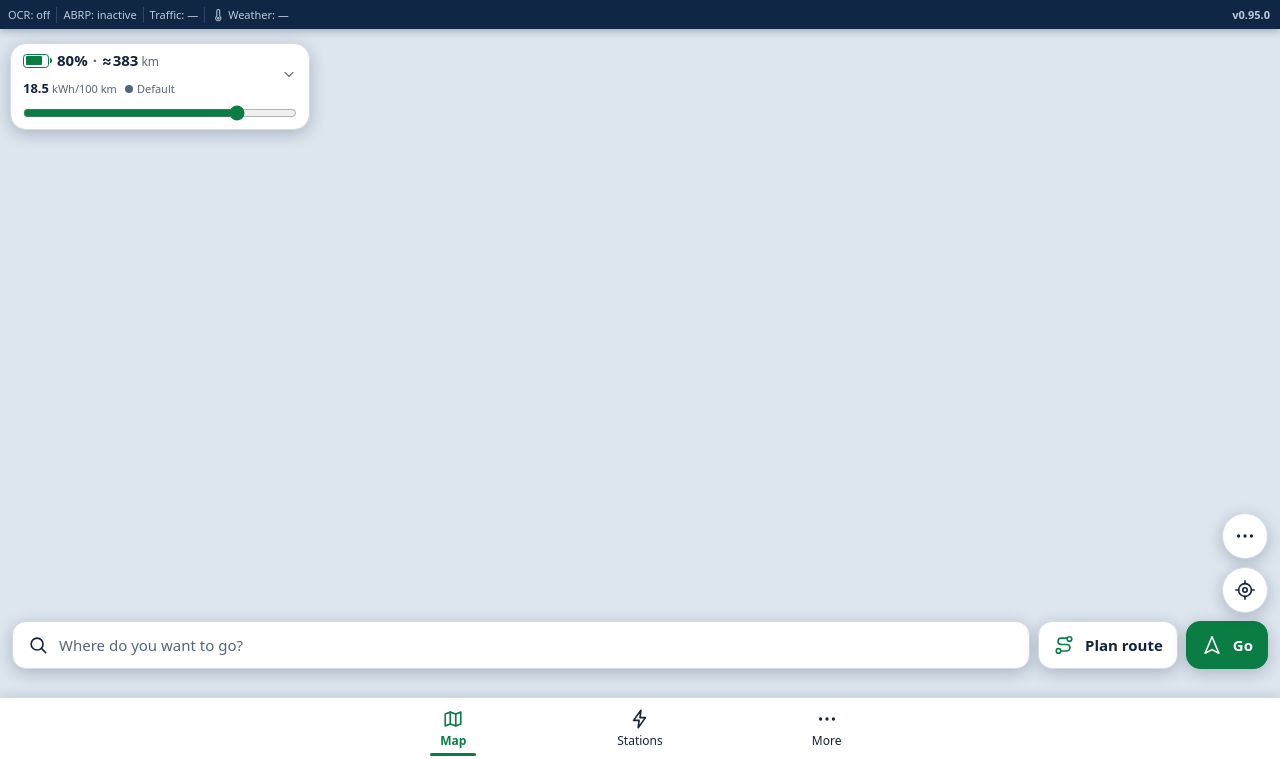
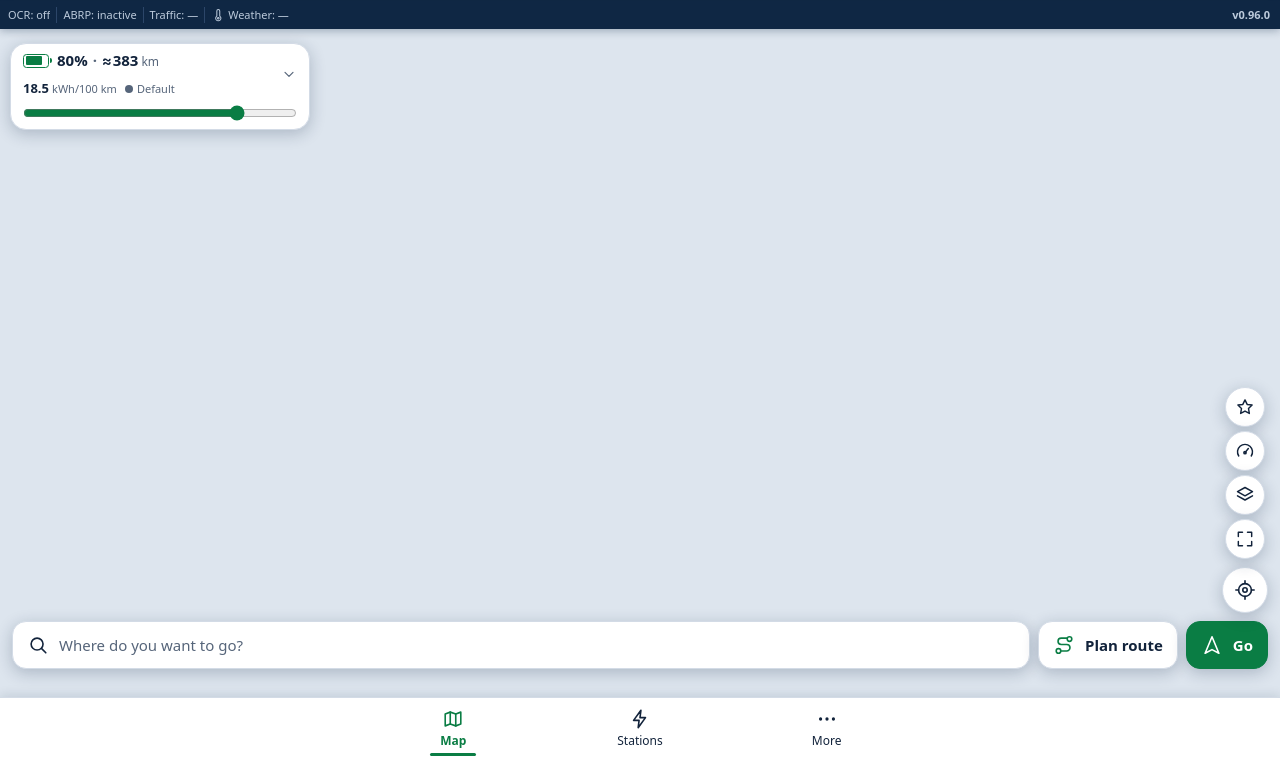
Before and after one commit to ozdemirumit/EV-Route-Finder, a plain HTML site: page index.html in a window 1280 px wide. Shown: the part 41-800 px from the top of the page. Drawn offline with Linux system fonts and the light colour scheme; no server answers.

Commit message:
beta v0.96.0: harita uc nokta menusu kaldirildi, kontroller sag kenarda dikey sutunda
Co-Authored-By: Claude Opus 5.5 <noreply@anthropic.com>

```diff
--- a/css/styles.css
+++ b/css/styles.css
@@ -528,17 +528,21 @@ html[lang="tr"] .pct-sign { order: -1; }
 body.sheet-open .socbar { display: none; }
 
 /* Harita üstü: alttan yukarı yığın (konum düğmeleri, navigasyon şeridi, arama, yakın istasyonlar). Üstündeki boşluk harita atfı için. */
-.mapstack { position: absolute; left: 12px; right: 12px; bottom: calc(var(--nav-h) + var(--safe-b) + 28px); display: flex; flex-direction: column; gap: 8px; pointer-events: none; }
+.mapstack { position: absolute; left: 12px; right: calc(12px + env(safe-area-inset-right, 0px)); bottom: calc(var(--nav-h) + var(--safe-b) + 28px); display: flex; flex-direction: column; gap: 8px; pointer-events: none; }
 .mapstack > * { pointer-events: auto; }
 .fabs { position: relative; align-self: flex-end; display: flex; flex-direction: column; gap: 8px; }
 .fabs button { width: 46px; height: 46px; display: grid; place-items: center; border-radius: 50%; color: var(--text); background: rgba(20, 25, 32, .95); border: 1px solid rgba(255, 255, 255, .14); box-shadow: 0 4px 16px #0008; }
-.fabs button.on, #fab-tools[aria-expanded="true"] { color: var(--accent); border-color: var(--accent-dim); }
+.fabs button.on { color: var(--accent); border-color: var(--accent-dim); }
 #fab-nav { background: var(--accent); color: #04271c; border-color: var(--accent); }
 #fab-nav .ic { color: inherit; }
 body:not(.navmode) .nav-only { display: none; }
-/* Üç nokta yığını: üç noktanın hemen üstünde yukarı açılır; yükseklik yetmezse (shell.js ölçer) sonraki sütun sola açılır */
-.fabs-more { position: absolute; right: 3px; bottom: calc(100% + 6px); width: 40px; display: flex; flex-flow: column wrap-reverse; justify-content: flex-end; gap: 4px; }
-.fabs .fabs-more button { width: 40px; height: 40px; }
+/* Sağ kenar sütunu: konum düğmelerinin üstünden yukarı dizilir; yükseklik yetmezse (shell.js ölçer) sonraki sütun sola açılır. Görünür 40 + 2x2 dokunma payı = 44 px */
+.fabs-more { align-self: flex-end; margin-right: 3px; width: 40px; display: flex; flex-flow: column wrap-reverse; justify-content: flex-end; gap: 4px; }
+.fabs .fabs-more button { position: relative; width: 40px; height: 40px; }
+.fabs .fabs-more button::after { content: ""; position: absolute; inset: -3px; } /* 1 px kenarlıktan taşar: 40 + 2x2 = 44 */
+.fabs.side .fabs-more { position: absolute; right: calc(100% + 8px); bottom: 0; margin-right: 0; }
+body.sheet-open .fabs-more { display: none; }
+@media (max-width: 900px) { body:has(.station-card:not(.hidden)) .fabs-more { display: none; } }
 .fabs .fabs-more button .ic { width: 20px; height: 20px; }
 #fab-stopnav { color: var(--bad); }
 body.navmode #fab-route { display: none; } /* navigasyonda aynı işi nh-overview yapar */
@@ -651,15 +655,16 @@ html[lang="tr"] .nh-flag { display: none; }
   .bottomnav button { flex-direction: row; gap: 5px; font-size: 11px; }
   .bottomnav button span .ic { width: 18px; height: 18px; }
   .bottomnav button.active::after { bottom: 1px; }
-  .mapstack { left: calc(248px + env(safe-area-inset-left, 0px)); right: 8px; bottom: calc(var(--safe-b) + 4px); flex-direction: row; align-items: center; }
+  .mapstack { left: calc(248px + env(safe-area-inset-left, 0px)); right: calc(8px + env(safe-area-inset-right, 0px)); bottom: calc(var(--safe-b) + 4px); flex-direction: row; align-items: center; }
   .searchrow, .navhud { flex: 1; min-width: 0; }
   .searchbar, .rota-btn { min-height: 40px; font-size: 14px; }
   .navhud { min-height: 40px; padding: 3px 4px; }
   .nh-cell b { font-size: 15px; }
   .nh-time b { font-size: 16px; }
   .navhud .limit-sign { width: 30px; height: 30px; font-size: 12px; }
-  .fabs { position: absolute; right: 0; bottom: calc(100% + 12px); }
+  .fabs { position: absolute; right: 0; bottom: calc(100% + 12px + var(--ev-lift, 0px)); }
   .fabs button { width: 42px; height: 42px; }
+  .fabs-more { margin-right: 1px; }
   #soc-sheet { margin: auto; }
   .soc-read > div:first-child { flex-direction: row; align-items: center; gap: 8px; }
   .soc-big { font-size: 30px; }
@@ -728,7 +733,7 @@ body.navmode .statusrow { padding-top: calc(2px + var(--safe-t)); }
 .socbar:active { background: var(--card-2); }
 .socbar.low { border-color: var(--warn); }
 .fabs button, .searchbar .ic { color: var(--text); }
-.fabs button.on, #fab-tools[aria-expanded="true"] { color: var(--accent); border-color: var(--accent); }
+.fabs button.on { color: var(--accent); border-color: var(--accent); }
 #fab-me.gps-bad { color: var(--warn); border-color: var(--warn); }
 .searchbar { color: var(--muted); }
 .station-card { backdrop-filter: none; -webkit-backdrop-filter: none; }
--- a/index.html
+++ b/index.html
@@ -798,7 +798,7 @@
   <div class="pickbar hidden" id="pickbar" role="status"><span id="pick-text"></span><button class="btn sm" id="pick-cancel" type="button">İptal</button></div>
   <div class="mapstack" id="mapstack">
     <div class="fabs" id="fabs">
-      <div class="fabs-more hidden" id="fabs-more" role="group" aria-label="Diğer harita kontrolleri">
+      <div class="fabs-more" id="fabs-more" role="group" aria-label="Diğer harita kontrolleri">
         <button type="button" data-tab="favs" aria-label="Favoriler" title="Favoriler"><svg class="ic" aria-hidden="true"><use href="#i-star"/></svg></button>
         <button type="button" data-tab="range" aria-label="Araç ve menzil" title="Araç ve menzil"><svg class="ic" aria-hidden="true"><use href="#i-gauge"/></svg></button>
         <button type="button" data-tab="test" data-premium-only aria-label="Test Modu" title="Test Modu"><svg class="ic" aria-hidden="true"><use href="#i-flask"/></svg></button>
@@ -812,7 +812,6 @@
         <button type="button" id="nh-overview" class="nav-only" aria-label="Rotanın tamamını göster" title="Rotanın tamamını göster"><svg class="ic" aria-hidden="true"><use href="#i-route"/></svg></button>
         <button type="button" id="nh-search" class="nav-only" aria-label="Varış ara" title="Varış ara"><svg class="ic" aria-hidden="true"><use href="#i-search"/></svg></button>
       </div>
-      <button type="button" id="fab-tools" aria-expanded="false" aria-controls="fabs-more" aria-label="Diğer harita kontrolleri" title="Diğer harita kontrolleri"><svg class="ic" aria-hidden="true"><use href="#i-dots"/></svg></button>
       <button type="button" id="fab-stopnav" class="nav-only" aria-haspopup="dialog" aria-controls="stop-nav-dialog" aria-label="Navigasyonu durdur" title="Navigasyonu durdur"><svg class="ic" aria-hidden="true"><use href="#i-stop"/></svg></button>
       <button type="button" id="nh-recenter" class="hidden" aria-label="Aracı ortala" title="Aracı ortala"><svg class="ic" aria-hidden="true"><use href="#i-nav"/></svg></button>
       <button type="button" id="fab-me" aria-label="Haritayı bana ortala" title="Haritayı bana ortala"><svg class="ic" aria-hidden="true"><use href="#i-locate"/></svg></button>
--- a/js/ui/shell.js
+++ b/js/ui/shell.js
@@ -106,28 +106,42 @@ export function initShell() {
   $('fab-search').addEventListener('click', openSearch);
   $('nh-search').addEventListener('click', openSearch);
 
-  // Üç nokta: harita üstünde yukarı açılan küçük simge yığını (pencere değil); dışarı dokununca, Esc ile ya da bir sayfa açılınca kapanır.
-  // Üst çubuğa/panele taşmasın diye yükseklik açılışta ölçülür; yer yetmezse CSS ikinci sütunu sola açar.
+  // Sağ kenar sütunu: harita kontrolleri her zaman görünür, konum düğmelerinin üstünden yukarı dizilir.
+  // Üst panele/haritadan seç çubuğuna taşmasın diye yükseklik ölçülür; yer yetmezse CSS sonraki sütunu sola açar.
+  // İki sütuna da sığmıyorsa (küçük ekranda navigasyon) sütun konum düğmelerinin soluna geçer ve onların yüksekliğini de kullanır.
+  const RAIL_PITCH = 44; // 40 px düğme + 4 px aralık
+  const RAIL_REACH = 8 + 3 * RAIL_PITCH; // konum düğmelerinin solunda en çok 3 sütun
   const more = $('fabs-more');
-  const moreBtn = $('fab-tools');
-  const fitMore = () => { more.style.maxHeight = Math.max(84, $('fabs').getBoundingClientRect().top - hud.getBoundingClientRect().bottom - 14) + 'px'; };
-  const setMore = (open) => {
-    if (open) fitMore();
-    more.classList.toggle('hidden', !open);
-    moreBtn.setAttribute('aria-expanded', String(open));
+  const fabsBox = $('fabs');
+  const pickBox = $('pickbar');
+  const fitMore = () => {
+    const anchor = [...fabsBox.children].find((el) => el !== more && el.offsetParent);
+    if (!anchor) return; // sayfa açıkken harita arayüzü gizli
+    // Yatay ekranda pil şeridi sütunun bölgesine giriyorsa düğmeler şeridin üstünden başlar
+    const ev = $('nav-ev');
+    const lift = ev.offsetParent && getComputedStyle(ev).position === 'absolute' && ev.getBoundingClientRect().right > fabsBox.getBoundingClientRect().left - RAIL_REACH;
+    fabsBox.style.setProperty('--ev-lift', lift ? ev.offsetHeight + 6 + 'px' : '0px');
+    const box = fabsBox.getBoundingClientRect();
+    // Yatay ekranda uyarı panelleri solda durur: yalnızca sütunun ulaşabileceği bölgedekiler sınırdır
+    const limits = [...hud.children, ...$('banners').children, pickBox].filter((el) => el.id !== 'banners' && el.offsetParent && el.getBoundingClientRect().right > box.left - RAIL_REACH);
+    const top = Math.max(0, ...limits.map((el) => el.getBoundingClientRect().bottom));
+    const above = anchor.getBoundingClientRect().top - top - 16;
+    const count = [...more.children].filter((el) => el.offsetParent).length;
+    const side = count > 2 * Math.floor((above + 4) / RAIL_PITCH);
+    fabsBox.classList.toggle('side', side);
+    more.style.maxHeight = Math.max(40, side ? box.bottom - top - 8 : above) + 'px';
   };
-  moreBtn.addEventListener('click', () => setMore(more.classList.contains('hidden')));
+  const railObserver = new ResizeObserver(fitMore);
+  for (const el of [hud, pickBox, fabsBox, $('mapstack')]) railObserver.observe(el);
   window.addEventListener('resize', fitMore);
-  document.addEventListener('tabchange', () => setMore(false));
+  fitMore();
   // Navigasyonu durdur: sağdaki kırmızı düğme, onay ister (yanlışlıkla dokunuşta navigasyon kesilmesin). Varsayılan odak "Devam et"te.
   const stopDlg = $('stop-nav-dialog');
-  $('fab-stopnav').addEventListener('click', () => { setMore(false); stopDlg.showModal(); });
+  $('fab-stopnav').addEventListener('click', () => stopDlg.showModal());
   $('stop-nav-no').addEventListener('click', () => stopDlg.close());
   $('stop-nav-yes').addEventListener('click', () => { stopDlg.close(); stopNav(); });
   stopDlg.addEventListener('click', (e) => { if (e.target === stopDlg) stopDlg.close(); });
   subscribe('nav', () => { if (!getState('nav').active && stopDlg.open) stopDlg.close(); }); // araya varış girerse pencere kalmasın
-  document.addEventListener('click', (e) => { if (!$('fabs').contains(e.target)) setMore(false); });
-  document.addEventListener('keydown', (e) => { if (e.key === 'Escape') setMore(false); });
 
   // Durum ve kontroller penceresi (yükleme, güncelleme, veri kullanımı, sürüm): Daha fazla menüsünden ve durum satırındaki sürüm numarasından açılır
   const tools = $('tools-dialog');
--- a/version.js
+++ b/version.js
@@ -2,8 +2,16 @@
 // KURAL: her değişiklikte APP_VERSION artırılır ve APP_CHANGELOG'un EN ÜSTÜNE bir kayıt eklenir.
 //   x.y.z → z: düzeltme · y: yeni özellik · x: uyumsuz/büyük değişiklik. Commit mesajı "vX.Y.Z: ..." ile başlar.
 // Sürüm değişince sw.js'in önbellek adı da değişir; telefon yeni sürümü indirir.
-self.APP_VERSION = '0.95.0';
+self.APP_VERSION = '0.96.0';
 self.APP_CHANGELOG = [
+  {
+    v: '0.96.0', date: '2026-11-09',
+    notes: [
+      'BETA: Haritadaki uc nokta menusu kalkti; butun kontroller sag kenarda dikey sutunda dogrudan gorunuyor',
+      'BETA: Sutun alttan yukari dizilir, yer yetmezse ikinci sutun sola acilir; ust panele ve alt panellere binmez',
+      'BETA: Dokunma alani 44 piksele cikti, sag centik guvenli alani dikkate aliniyor',
+    ],
+  },
   {
     v: '0.95.0', date: '2026-11-09',
     notes: [
```
